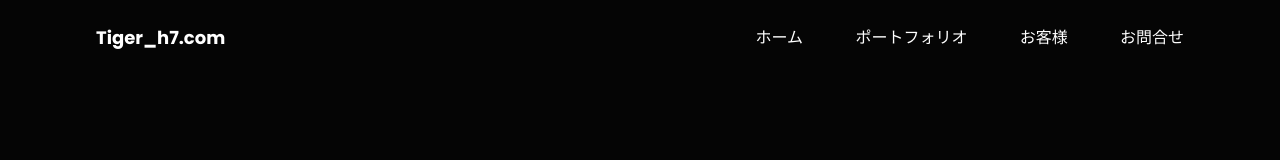
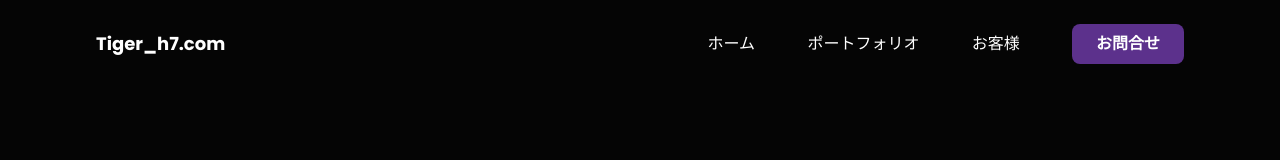
Before and after one commit to thiger7/site-with-tailwindcss, a website: page src/index.html in a window 1280 px wide. Drawn offline with Linux system fonts and the light colour scheme.

Commit message:
お問合せボタンの作成

```diff
--- a/src/index.html
+++ b/src/index.html
@@ -18,7 +18,9 @@
         <a href="#home" class="hover:text-selected-text transition-all duration-300">ホーム</a>
         <a href="#portfolio" class="hover:text-selected-text transition-all duration-300">ポートフォリオ</a>
         <a href="#client" class="hover:text-selected-text transition-all duration-300">お客様</a>
-        <a href="#contact" class="hover:text-selected-text transition-all duration-300"><button>お問合せ</button></a>
+        <a href="#contact">
+          <button class="px-6 py-2 bg-theme font-bold rounded-lg hover:bg-purple-600 transition-all duration-300">お問合せ</button>
+        </a>
       </div>
     </div>
   </header>
--- a/tailwind.config.js
+++ b/tailwind.config.js
@@ -5,6 +5,7 @@ module.exports = {
       colors: {
         body: "#050505",
         "selected-text": "#A3A3FF",
+        theme: "#5c318c",
       },
     },
     fontFamily: {
```
Also changed, not shown: dist/output.css.
